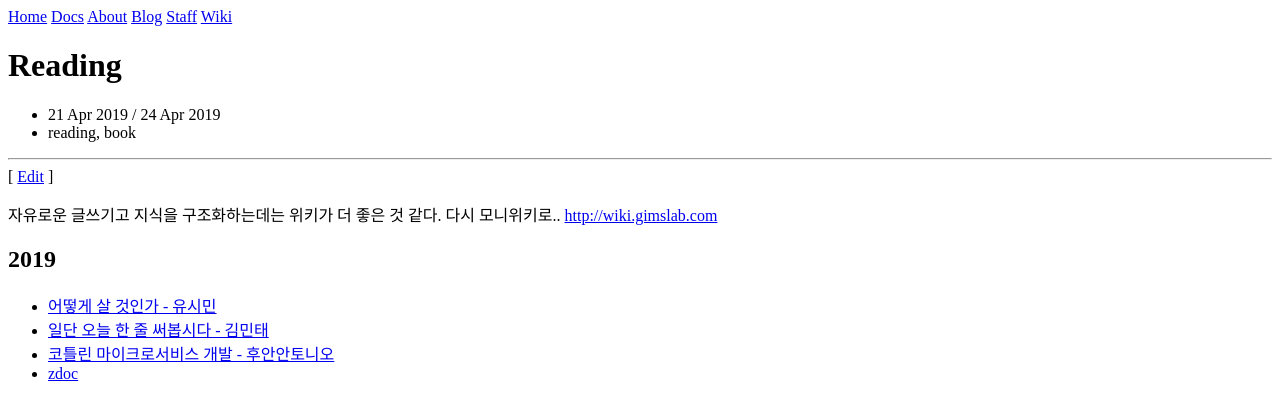
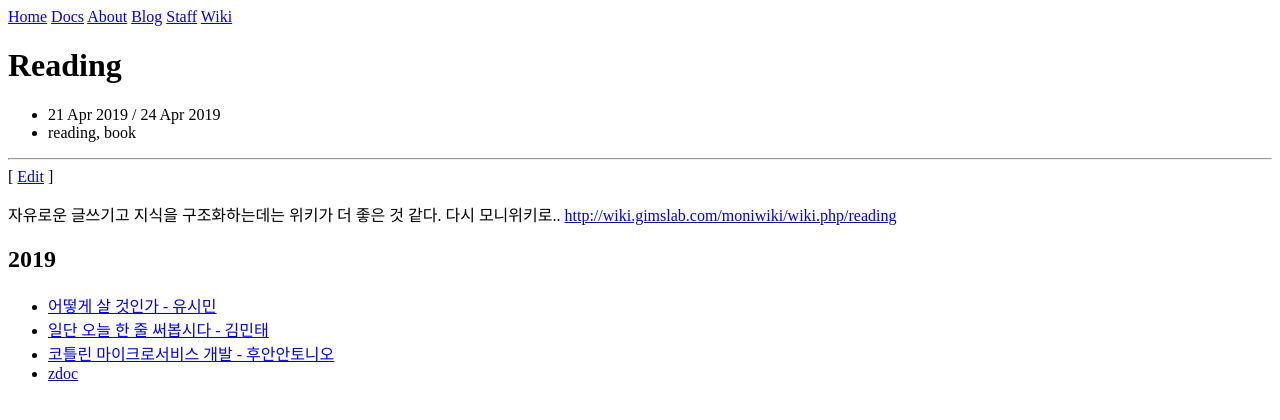
Before and after one commit to gimslab/gimslab.github.io, a Jekyll site: the page built from docs/reading.md, in a window 1280 px wide. Shown: the top 420 px of the page. Built offline with Jekyll 4.4.1, drawn with Linux system fonts in a browser that asks for light colours.

Commit message:
Update reading.md

```diff
--- a/docs/reading.md
+++ b/docs/reading.md
@@ -6,7 +6,7 @@ tags: reading, book
 ---
 
  자유로운 글쓰기고 지식을 구조화하는데는 위키가 더 좋은 것 같다. 다시 모니위키로..
-<http://wiki.gimslab.com>
+<http://wiki.gimslab.com/moniwiki/wiki.php/reading>
 
 ## 2019
 * [어떻게 살 것인가 - 유시민](어떻게살것인가-유시민)
```
